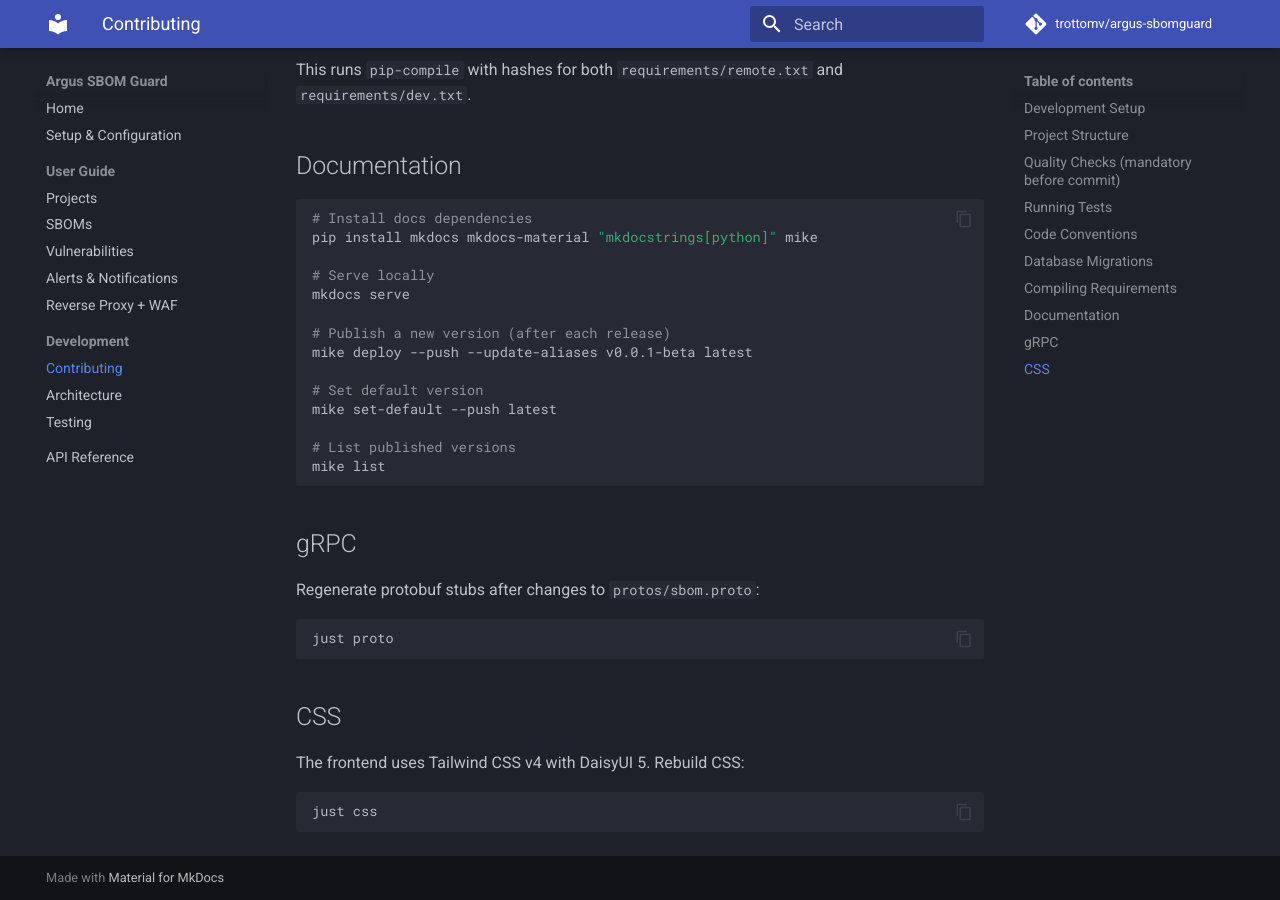
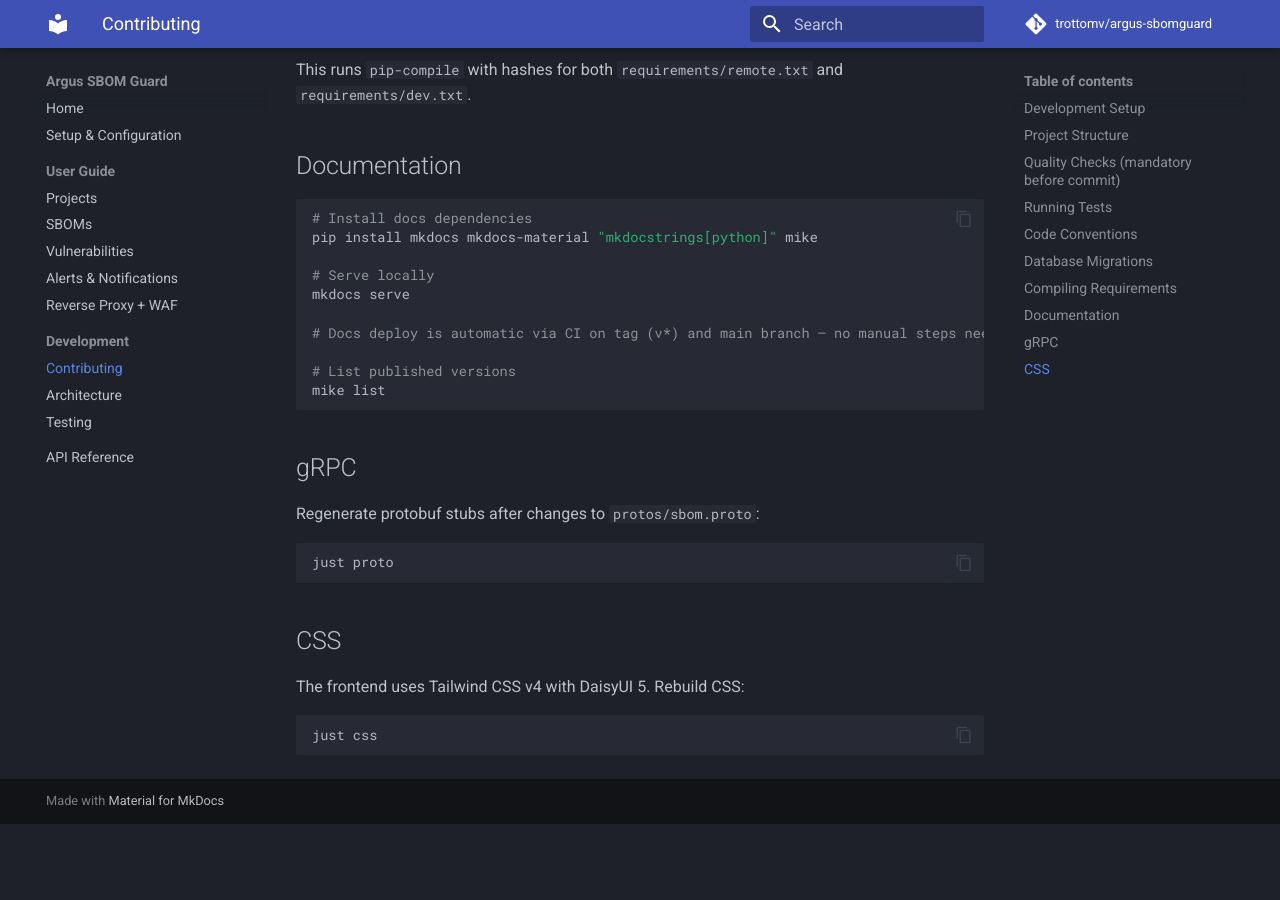
Before and after one commit to trottomv/argus-sbomguard, an MkDocs documentation site: the page built from docs/development/contributing.md, in a window 1280 px wide and 900 px high, scrolled down 2508 px. Built offline with MkDocs 1.6.1 and Material for MkDocs 9.7.7, drawn with Linux system fonts in a browser that asks for light colours; comment, search, counter and statistics services are not loaded; the version menu is left out; after the commit the page ends 3332 px from its top, so only the background shows below that.

```diff
--- a/CONTRIBUTING.md
+++ b/CONTRIBUTING.md
@@ -125,11 +125,7 @@ pip install mkdocs mkdocs-material "mkdocstrings[python]" mike
 # Serve locally
 mkdocs serve
 
-# Publish a new version (after each release)
-mike deploy --push --update-aliases v0.0.1-beta latest
-
-# Set default version
-mike set-default --push latest
+# Docs deploy is automatic via CI on tag (v*) and main branch — no manual steps needed.
 
 # List published versions
 mike list
```
Also changed, not shown: AGENTS.md (+2 -4 lines), README.md (+1 -1 lines), 2 other files.
